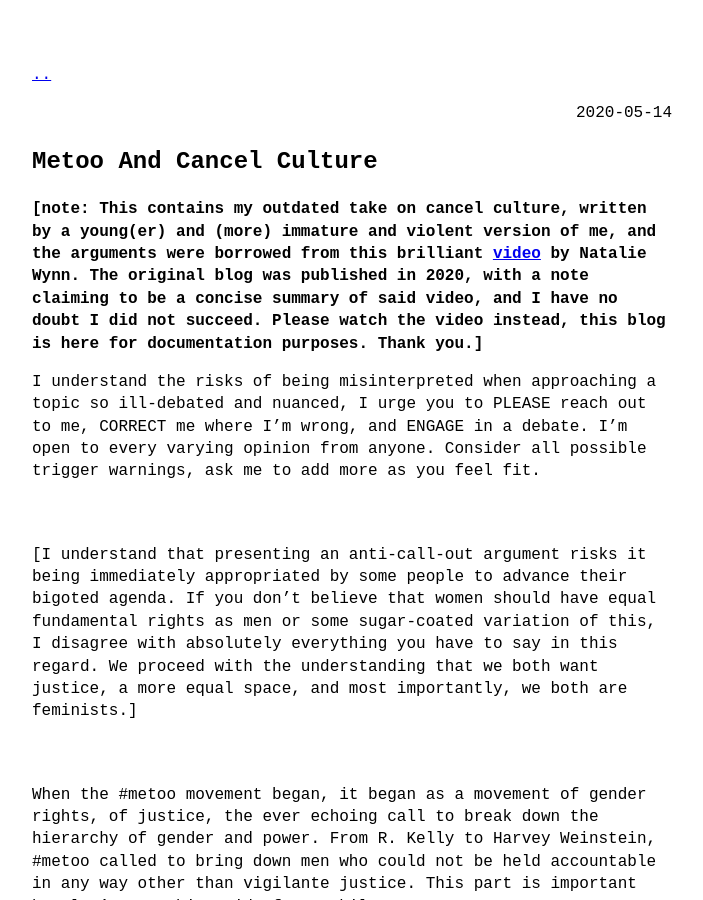
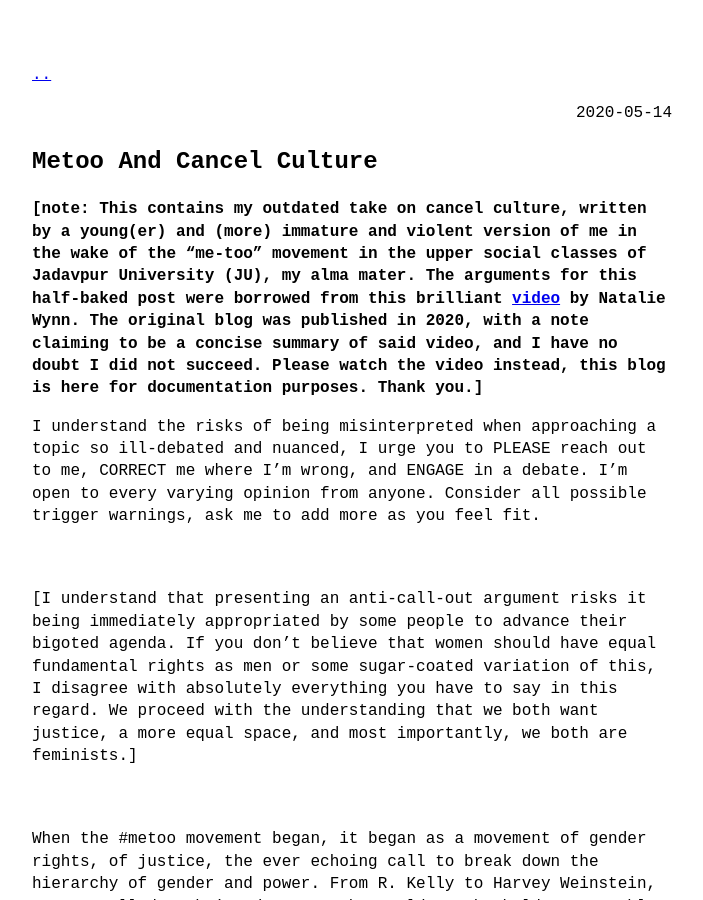
Before and after one commit to ahanadeb/ahanadeb.github.io, a Jekyll site: the page built from _posts/2020-05-14-metoo-and-cancel-culture.md, in a window 1280 px wide and 900 px high. Shown: the whole window, without its empty margins (288-991 px from the left). Built offline with Jekyll 4.4.1, drawn with Linux system fonts in a browser that asks for light colours.

Commit message:
Update 2020-05-14-metoo-and-cancel-culture.md

```diff
--- a/_posts/2020-05-14-metoo-and-cancel-culture.md
+++ b/_posts/2020-05-14-metoo-and-cancel-culture.md
@@ -2,7 +2,7 @@
 layout: post
 
 ---
-<b> [note: This contains my outdated take on cancel culture, written by a young(er) and (more) immature and violent version of me, and the arguments were borrowed from this brilliant <a href='https://www.youtube.com/watch?v=OjMPJVmXxV8&t=75s' target='_blank'>video</a> by Natalie Wynn. The original blog was published in 2020, with a note claiming to be a concise summary of said video, and I have no doubt I did not succeed. Please watch the video instead, this blog is here for documentation purposes. Thank you.] </b>
+<b> [note: This contains my outdated take on cancel culture, written by a young(er) and (more) immature and violent version of me in the wake of the "me-too" movement in the upper social classes of Jadavpur University (JU), my alma mater. The arguments for this half-baked post were borrowed from this brilliant <a href='https://www.youtube.com/watch?v=OjMPJVmXxV8&t=75s' target='_blank'>video</a> by Natalie Wynn. The original blog was published in 2020, with a note claiming to be a concise summary of said video, and I have no doubt I did not succeed. Please watch the video instead, this blog is here for documentation purposes. Thank you.] </b>
 
 I understand the risks of being misinterpreted when approaching a topic so ill-debated and nuanced, I urge you to PLEASE reach out to me, CORRECT me where I’m wrong, and ENGAGE in a debate. I’m open to every varying opinion from anyone. Consider all possible trigger warnings, ask me to add more as you feel fit.
 
```
